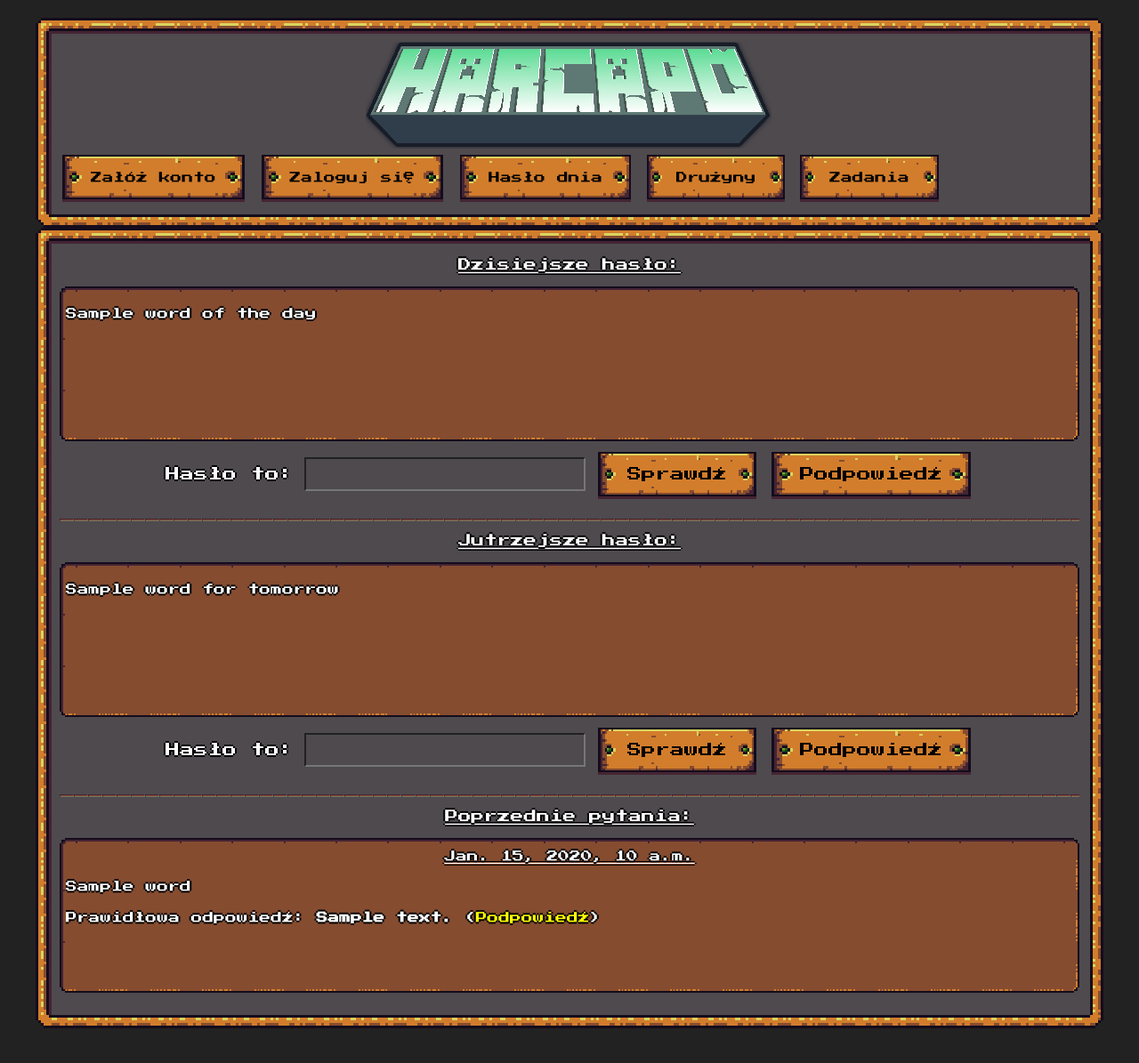
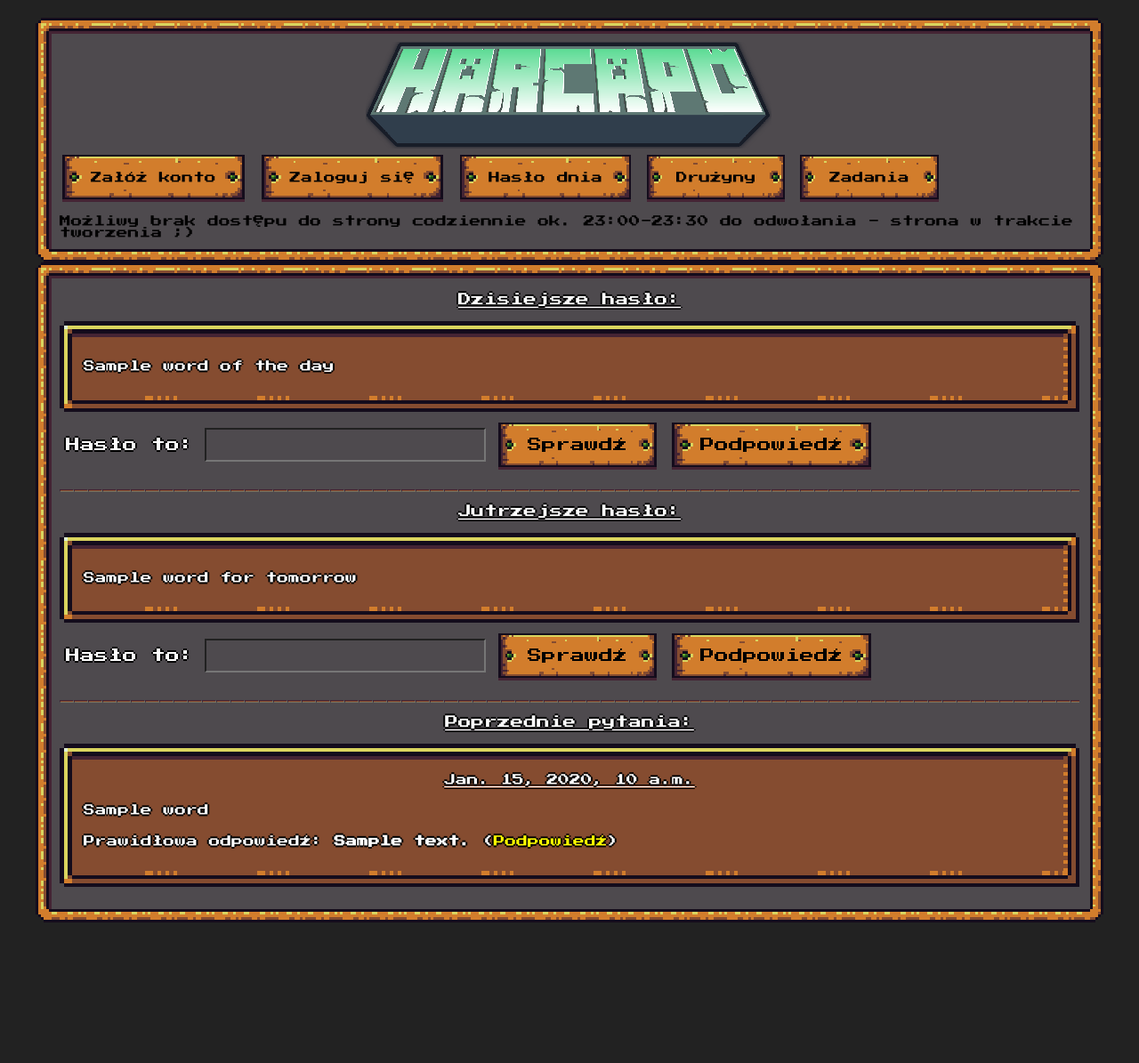
Before and after one commit to zkunik/harc_game_web, a Django app: template harc_game_web/apps/wotd/templates/wotd/view.html in a window 1280 px wide. Shown: the top 1195 px of the page at 89% size. Run offline with Django 3.2, Linux system fonts and the light colour scheme; the template is opened without the code that fills it: most values are stand-ins (such as "Sample title", 1, 10 or a date in 2020).

Commit message:
Add ability to see who completed a task. Add column with nickname in admin panel - users tables. PEP8. Styling changes. (#75)
* PEP8

* Add info about work in progress

* Fix some styling

* Add ability to see who completed a task

* Add column with nickname in admin panel - users tables. PEP8

```diff
--- a/harc_game_web/apps/core/templates/core/navbar.html
+++ b/harc_game_web/apps/core/templates/core/navbar.html
@@ -20,6 +20,9 @@
   {% if request.user.is_superuser %}
   <a href="{% url 'bank_report' %}"><button class="rpgui-button" type="button">Raport</button></a>
   {% endif %}
+
+  <!--  Temporal info till app improvements will be finished -->
+  <br><br>Możliwy brak dostępu do strony codziennie ok. 23:00-23:30 do odwołania - strona w trakcie tworzenia ;)
 
 </div>
 
--- a/harc_game_web/apps/posts/templates/posts/edit.html
+++ b/harc_game_web/apps/posts/templates/posts/edit.html
@@ -18,7 +18,9 @@
 				{{ form.as_table }}
 				<tr>
 					<td></td>
-					<td><center><button class="rpgui-button" type="submit">Zapisz</button></center></td>
+					<td style="text-align: center;">
+            <button class="rpgui-button" type="submit">Zapisz</button>
+          </td>
 				</tr>
 			</table>
 		</form>
--- a/harc_game_web/apps/tasks/templates/tasks/documented_task_table.html
+++ b/harc_game_web/apps/tasks/templates/tasks/documented_task_table.html
@@ -1,6 +1,8 @@
 <tr><td>Nazwa zadania</td><td>{{ task.task.name }}</td></tr>
+<tr><td>Kto wykonał</td><td>{{ task.user }}</td></tr>
+<tr><td>Drużyna</td><td>{{ task.user.scout.team }}</td></tr>
 <tr><td>Data ukończenia</td><td>{{ task.date_completed }}</td></tr>
-<tr><td>Komentarz</td><td>{{ task.comment_from_user }}</td></tr>
+<tr><td>Komentarz</td><td>{{ task.comment_from_user|default:"-" }}</td></tr>
 <tr><td>Dodane pliki</td><td><a href="{{ task.file1.file.url }}">{{ task.file1.filename_orig|default:"" }}</a></td></tr>
 <tr><td></td><td><a href="{{ task.file2.file.url }}">{{ task.file2.filename_orig|default:"" }}</a></td></tr>
 <tr><td></td><td><a href="{{ task.file3.file.url }}">{{ task.file3.filename_orig|default:"" }}</a></td></tr>
--- a/harc_game_web/apps/tasks/templates/tasks/view.html
+++ b/harc_game_web/apps/tasks/templates/tasks/view.html
@@ -34,7 +34,7 @@ td {
 {% for category, tasks in tasks_grouped.items %}
     {% if category == active_tab %}
         {% for task in tasks %}
-            <div class="rpgui-list-imp">
+            <div class="rpgui-container framed-golden" style="position: relative">
                 <h3>{{task.name|capfirst}}</h3>
                 <table id="task">
                 <tr><td>Jak często można wykonywać</td><td><p>{{task.allowed_completition_frequency}}</p></td></tr>
--- a/harc_game_web/apps/teams/templates/teams/view.html
+++ b/harc_game_web/apps/teams/templates/teams/view.html
@@ -58,7 +58,7 @@
         <tr>
             <td><p>{{ scout.patrol|capfirst }}</p></td>
             <td><p>{{ scout|capfirst }}</p></td>
-            <td><p>{{ scout.rank|capfirst }}</p></td>
+            <td><p>{{ scout.get_rank_display|capfirst }}</p></td>
             <td><p>{{ scout.score }}</p></td>
         </tr>
         {% endfor%}
--- a/harc_game_web/apps/users/models.py
+++ b/harc_game_web/apps/users/models.py
@@ -22,7 +22,7 @@ class HarcgameUser(AbstractBaseUser, PermissionsMixin):
     objects = CustomUserManager()
 
     def __str__(self):
-        return self.email
+        return f"{self.email} ({self.nickname})"
 
 
 class Scout(models.Model):
--- a/harc_game_web/apps/wotd/templates/wotd/view.html
+++ b/harc_game_web/apps/wotd/templates/wotd/view.html
@@ -14,30 +14,31 @@
 
         {% if word_of_the_day.question|length > 0 %}
             <h3>Dzisiejsze hasło:</h3>
-            <div class="rpgui-list-imp"><p>{{ word_of_the_day.question|safe }}</p></div>
+            <div class="rpgui-container framed-golden" style="position: relative"><p>{{ word_of_the_day.question|safe }}</p></div>
             <form action="" method="get">
                 {% csrf_token %}
-                <center><table>
+                <div style="text-align: center;"><table>
                     <td><label class=rpgui-pixelated for="today_guess">Hasło to:</label></td>
                     <td><input type="text" id="today_guess" name="today_guess"></td>
                     <td><button class="rpgui-button" type="submit">Sprawdź</button></td>
                     <td><a href="{{ word_of_the_day.hint }}"><button class="rpgui-button" type="button">Podpowiedź</button></a></td>
-                </table></center>
+                </table></div>
             </form>
         {% endif %}
 
         {% if word_for_tomorrow.question|length > 0 %}
             <hr>
             <h3>Jutrzejsze hasło:</h3>
-            <div class="rpgui-list-imp"><p>{{ word_for_tomorrow.question|safe }}</p></div>
+
+            <div class="rpgui-container framed-golden" style="position: relative"><p>{{ word_for_tomorrow.question|safe }}</p></div>
             <form action="" method="get">
                 {% csrf_token %}
-                <center><table>
+                <div style="text-align: center;"><table>
                     <td><label for="tomorrow_guess">Hasło to:</label></td>
                     <td><input type="text" id="tomorrow_guess" name="tomorrow_guess"></td>
                     <td><button class="rpgui-button" type="submit">Sprawdź</button></td>
                     <td><a href="{{ word_for_tomorrow.hint }}"><button class="rpgui-button" type="button">Podpowiedź</button></a></td>
-                </table></center>
+                </table></div>
             </form>
         {% endif %}
 
@@ -45,7 +46,7 @@
             <hr>
             <h3>Poprzednie pytania:</h3>
             {% for word in words_of_the_past %}
-            <div class="rpgui-list-imp">
+            <div class="rpgui-container framed-golden" style="position: relative">
                 <h4>{{ word.date }}</h4>
                 <p>{{ word.question|safe }}</p>
                 <p>Prawidłowa odpowiedź: <strong>{{ word.answer }}</strong> (<a href="{{ word.hint }}">Podpowiedź</a>)</p>
```
Also changed, not shown: harc_game_web/apps/posts/templates/posts/list_active.html (+4 -3 lines), harc_game_web/apps/posts/templates/posts/view.html (+4 -4 lines), harc_game_web/apps/posts/views.py (+36 -28 lines), harc_game_web/apps/users/admin.py (+11 -7 lines).
